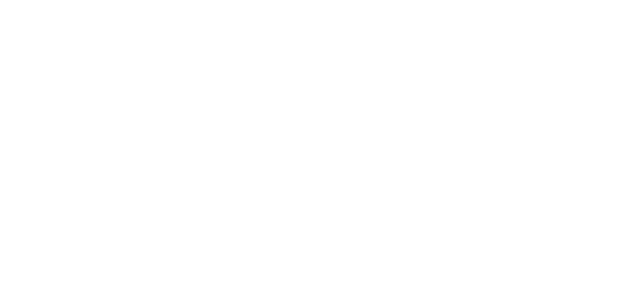
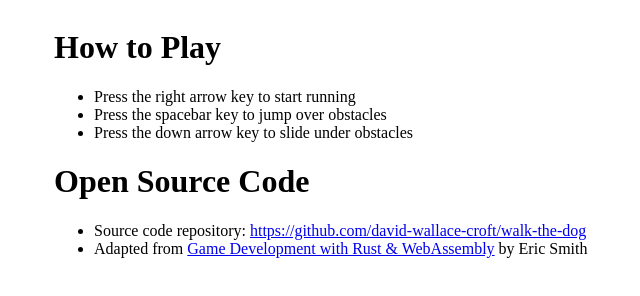
Before and after one commit to david-wallace-croft/walk-the-dog, a website built with webpack: page static/index.html in a window 1280 px wide. Shown: the whole page, without its empty margins (574-1214 px from the left). Built offline with nearby package versions, Linux system fonts and the light colour scheme.

Commit message:
webpage layout

```diff
--- a/static/index.html
+++ b/static/index.html
@@ -1,9 +1,10 @@
 <!DOCTYPE html>
 <html>
-
 <head>
 <meta charset="UTF-8">
-  <title>My Rust + Webpack project!</title>
+<title>
+Walk the Dog \ Arcade \ GameSpawn
+</title>
 <link
   href="styles.css"
   rel="stylesheet"
@@ -19,8 +20,10 @@
   href="kenney_future_narrow-webfont.woff2"
 >
 </head>
-
 <body>
+<div
+  class="app-wrapper">
+<div>
 <div
   id="ui"
   style="position:absolute"
@@ -34,7 +37,45 @@
 >
 Your browser does not support the canvas.
 </canvas>
-  <script src="index.js"></script>
+<script
+  src="index.js"></script>
+</div>
+<div>
+<h1>
+How to Play
+</h1>
+<ul>
+<li>
+Press the right arrow key to start running
+</li>
+<li>
+Press the spacebar key to jump over obstacles
+</li>
+<li>
+Press the down arrow key to slide under obstacles
+</li>
+</ul>
+<h1>
+Open Source Code
+</h1>
+<ul>
+<li>
+Source code repository:
+<a
+  href="https://github.com/david-wallace-croft/walk-the-dog"
+  target="_blank">
+https://github.com/david-wallace-croft/walk-the-dog</a>
+</li>
+<li>
+Adapted from
+<a
+  href="https://github.com/PacktPublishing/Game-Development-with-Rust-and-WebAssembly/"
+  target="_blank">
+Game Development with Rust & WebAssembly</a>
+by Eric Smith
+</li>
+</ul>
+</div>
+</div>
 </body>
-
 </html>
--- a/static/styles.css
+++ b/static/styles.css
@@ -23,3 +23,8 @@ button:active {
 button:hover {
   background: -158px -60px url('Button.svg');
 }
+
+div.app-wrapper {
+  display: flex;
+  gap: 20px;
+}
```
Also changed, not shown: package.json (line endings or trailing spaces). Lines whose indentation alone changed are shown as unchanged.
